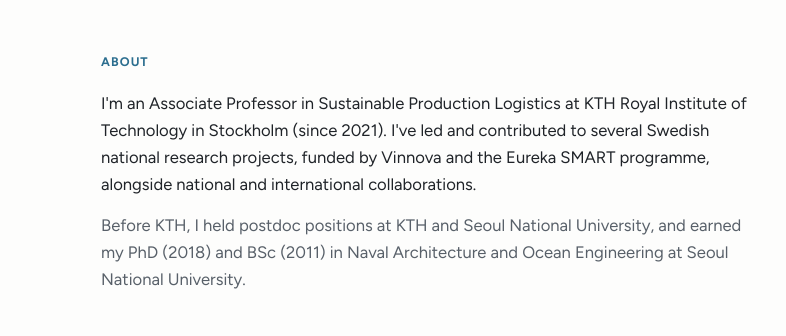
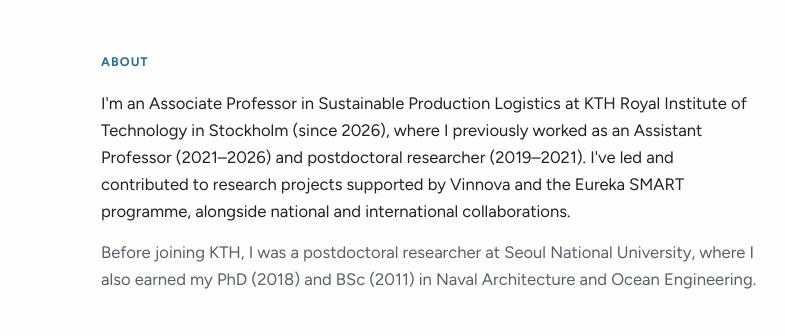
Before and after one commit to jeongyk89/jeongyk89.github.io, a plain HTML site: page index.html in a window 1280 px wide. Shown: the top 336 px of the page, 373-1159 px from the left. Drawn offline with Linux system fonts and the light colour scheme.

Commit message:
Revise professor's introduction and background details
Updated the professor's tenure and research background.

```diff
--- a/index.html
+++ b/index.html
@@ -132,8 +132,8 @@
 
       <section id="about">
         <h2>About</h2>
-        <p class="lead">I'm an Associate Professor in Sustainable Production Logistics at KTH Royal Institute of Technology in Stockholm (since 2021). I've led and contributed to several Swedish national research projects, funded by Vinnova and the Eureka SMART programme, alongside national and international collaborations.</p>
-        <p class="lead muted">Before KTH, I held postdoc positions at KTH and Seoul National University, and earned my PhD (2018) and BSc (2011) in Naval Architecture and Ocean Engineering at Seoul National University.</p>
+        <p class="lead">I'm an Associate Professor in Sustainable Production Logistics at KTH Royal Institute of Technology in Stockholm (since 2026), where I previously worked as an Assistant Professor (2021–2026) and postdoctoral researcher (2019–2021). I've led and contributed to research projects supported by Vinnova and the Eureka SMART programme, alongside national and international collaborations.</p>
+        <p class="lead muted">Before joining KTH, I was a postdoctoral researcher at Seoul National University, where I also earned my PhD (2018) and BSc (2011) in Naval Architecture and Ocean Engineering.</p>
       </section>
 
       <section id="research">
```
